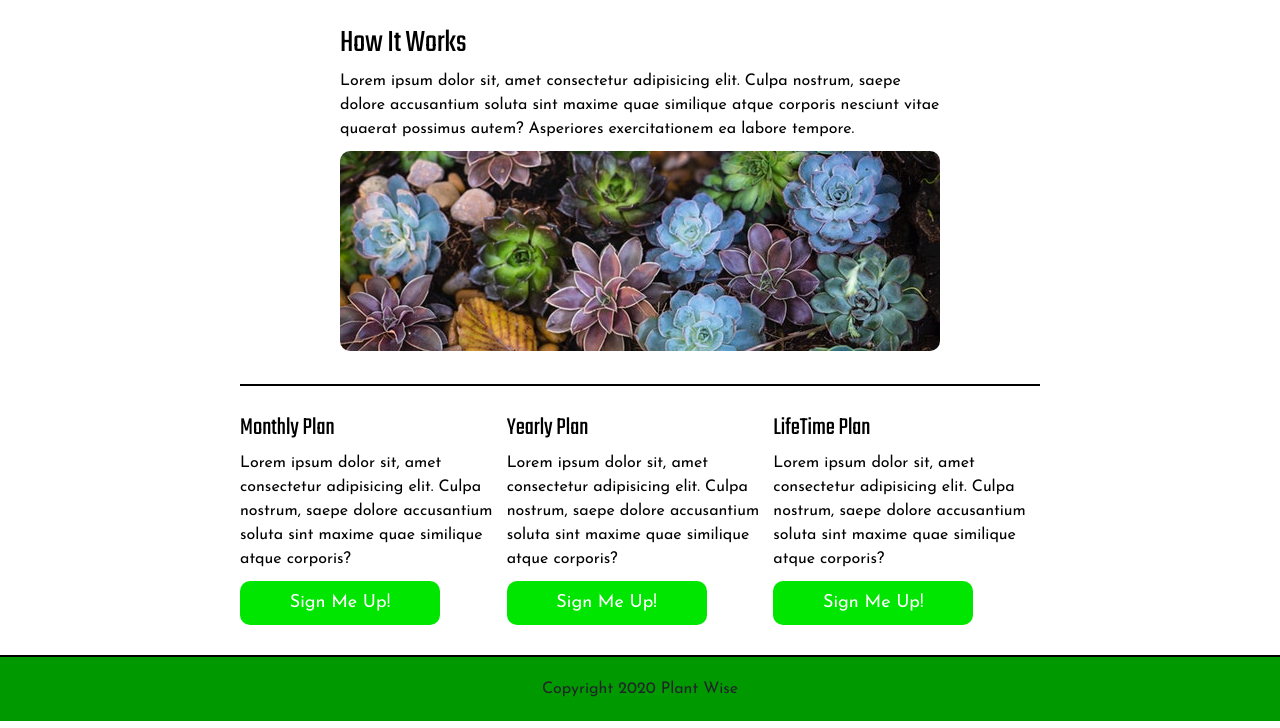
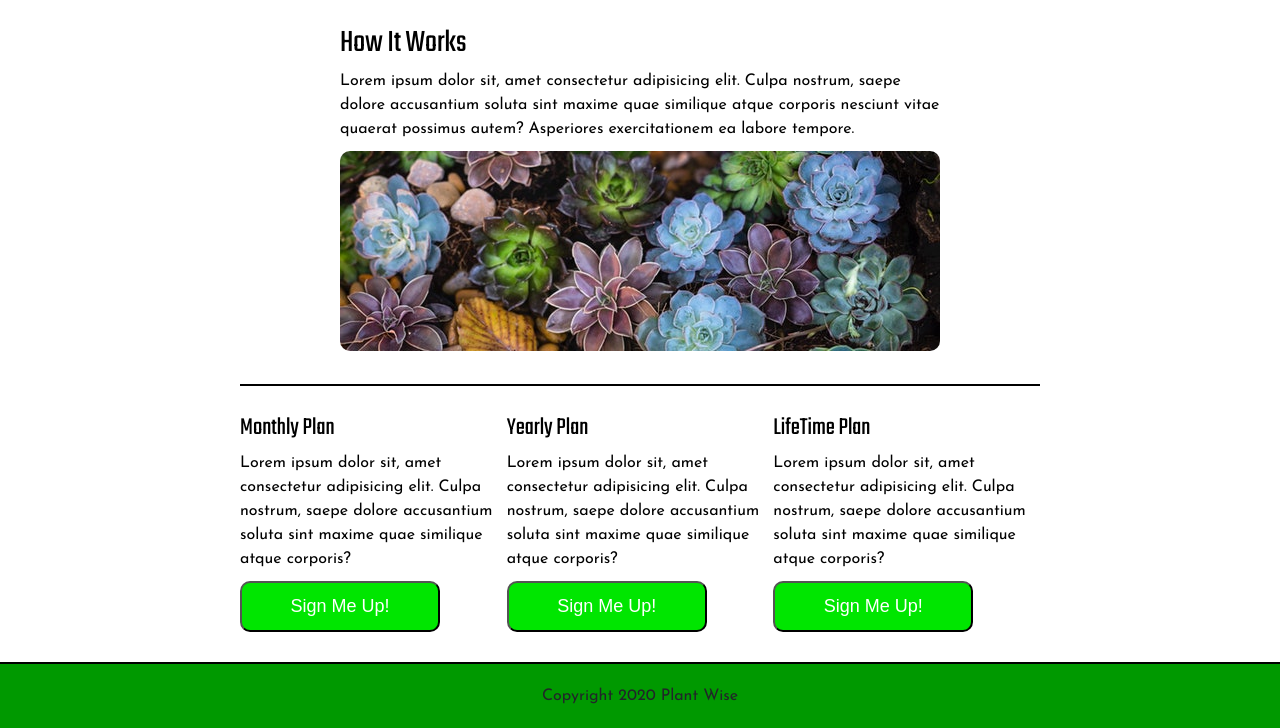
Before and after one commit to Build-Week-WEB28-Water-My-Plants/Marketing-Page, a plain HTML site: page index.html in a window 1280 px wide. Shown: the part 1151-1879 px from the top of the page. Drawn offline with Linux system fonts and the light colour scheme.

Commit message:
small tweaks to the buttons

```diff
--- a/index.html
+++ b/index.html
@@ -82,7 +82,7 @@
             Lorem ipsum dolor sit, amet consectetur adipisicing elit. Culpa nostrum, saepe dolore accusantium soluta
             sint maxime quae similique atque corporis?
           </p>
-          <div class="btn">Sign Me Up!</div>
+          <button class="btn">Sign Me Up!</button>
         </div>
         <div class="destination">
           <h4>Yearly Plan</h4>
@@ -90,7 +90,7 @@
             Lorem ipsum dolor sit, amet consectetur adipisicing elit. Culpa nostrum, saepe dolore accusantium soluta
             sint maxime quae similique atque corporis?
           </p>
-          <div class="btn">Sign Me Up!</div>
+          <button class="btn">Sign Me Up!</button>
         </div>
         <div class="destination">
           <h4>LifeTime Plan</h4>
@@ -98,7 +98,7 @@
             Lorem ipsum dolor sit, amet consectetur adipisicing elit. Culpa nostrum, saepe dolore accusantium soluta
             sint maxime quae similique atque corporis?
           </p>
-          <div class="btn">Sign Me Up!</div>
+          <button class="btn">Sign Me Up!</button>
         </div>
       </section>
     </div>
```
Also changed, not shown: register.html (+3 -3 lines).
